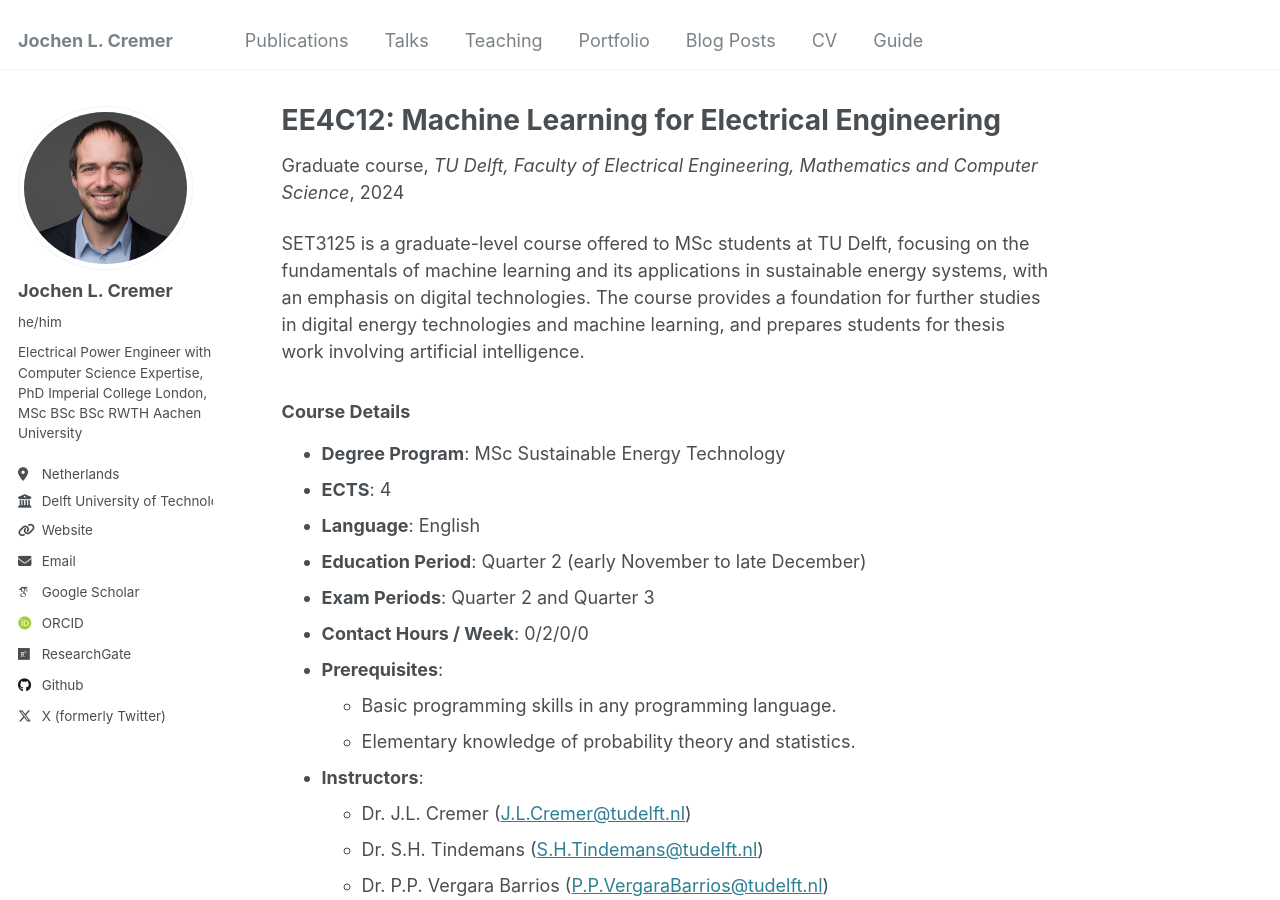
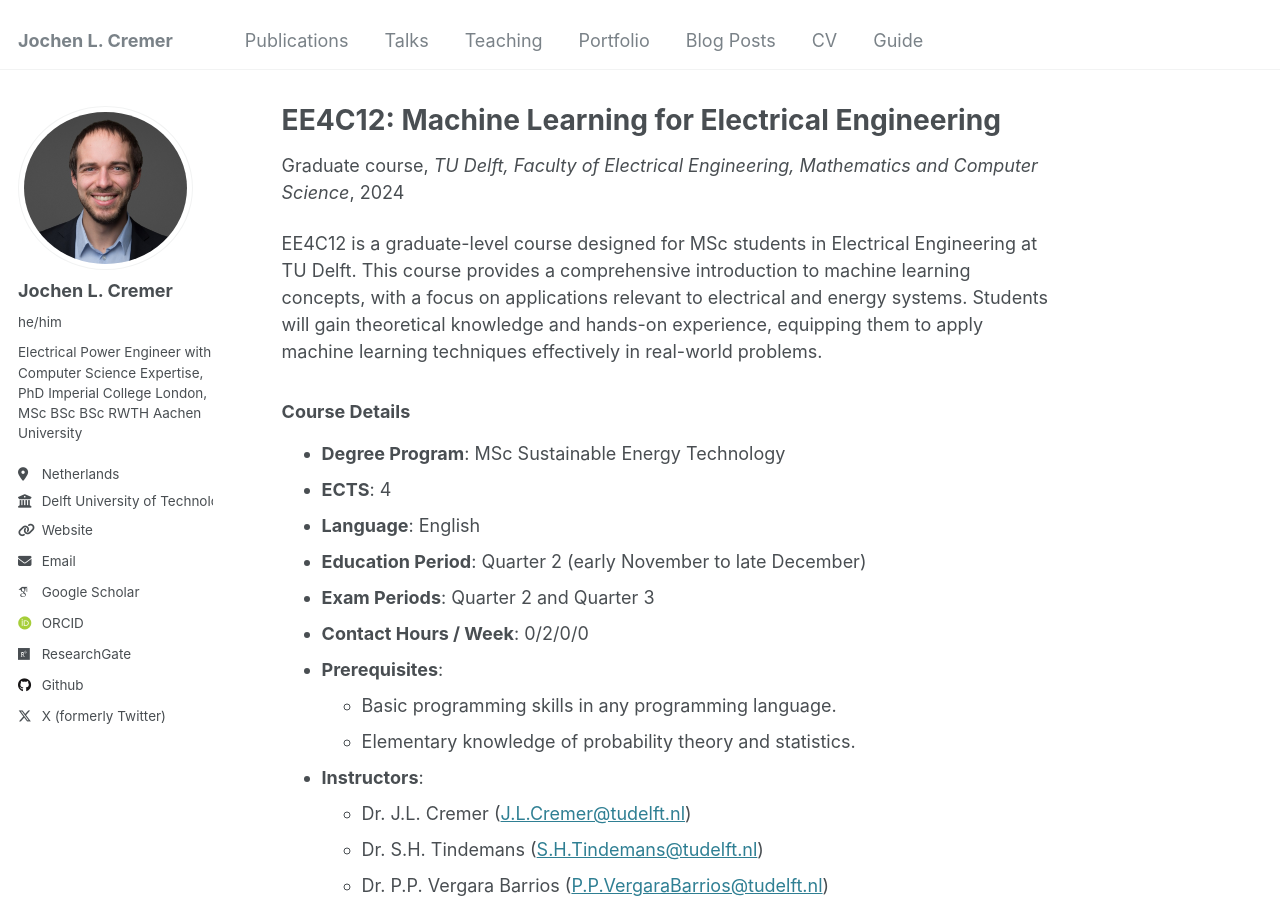
Before and after one commit to JochenC/JochenC.github.io, a Jekyll site: the page built from _teaching/2024-ee4c12-machine-learning3.md, in a window 1280 px wide and 900 px high. Built offline with Jekyll 4.4.1, drawn with Linux system fonts in a browser that asks for light colours; some web fonts are replaced.

Commit message:
Add files via upload

```diff
--- a/_teaching/2024-ee4c12-machine-learning3.md
+++ b/_teaching/2024-ee4c12-machine-learning3.md
@@ -8,7 +8,7 @@ date: 2024-11-01
 location: "Delft, Netherlands"
 ---
 
-SET3125 is a graduate-level course offered to MSc students at TU Delft, focusing on the fundamentals of machine learning and its applications in sustainable energy systems, with an emphasis on digital technologies. The course provides a foundation for further studies in digital energy technologies and machine learning, and prepares students for thesis work involving artificial intelligence.
+EE4C12 is a graduate-level course designed for MSc students in Electrical Engineering at TU Delft. This course provides a comprehensive introduction to machine learning concepts, with a focus on applications relevant to electrical and energy systems. Students will gain theoretical knowledge and hands-on experience, equipping them to apply machine learning techniques effectively in real-world problems.
 
 ### Course Details
 - **Degree Program**: MSc Sustainable Energy Technology
```
